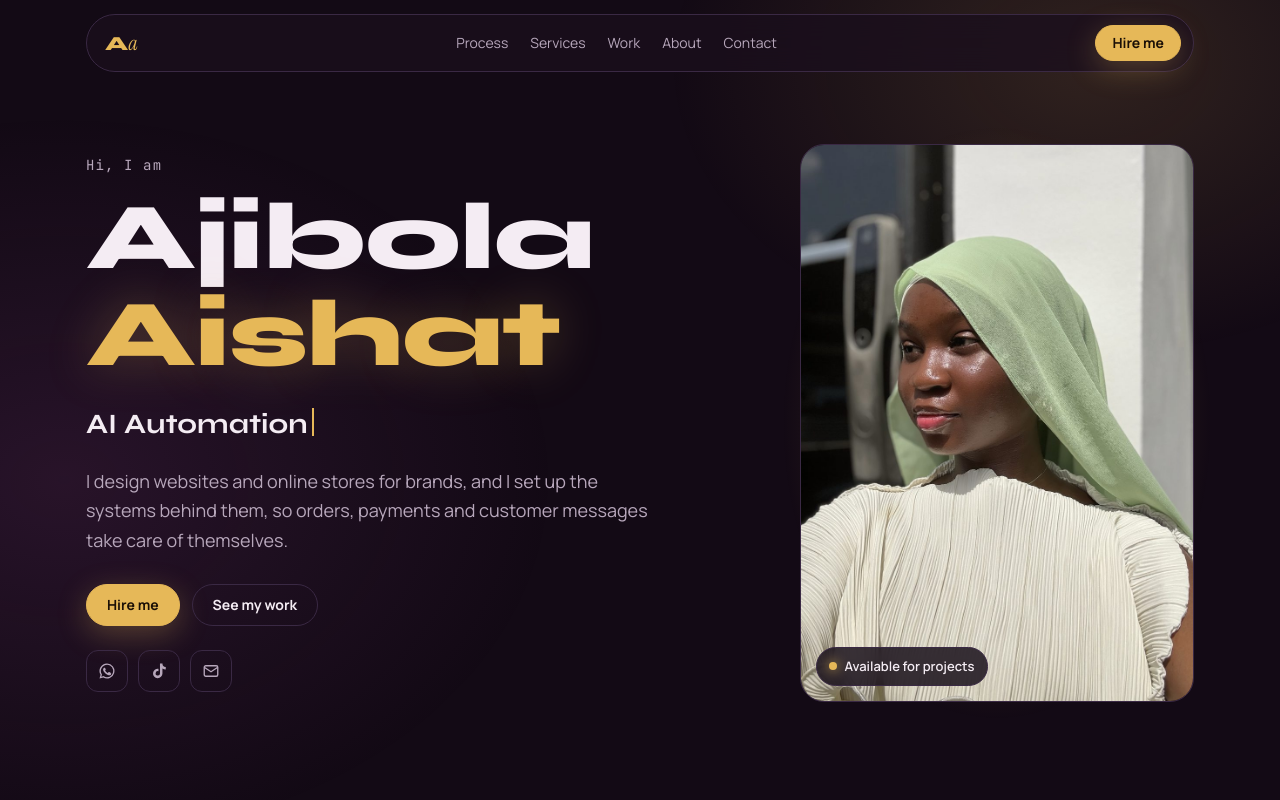
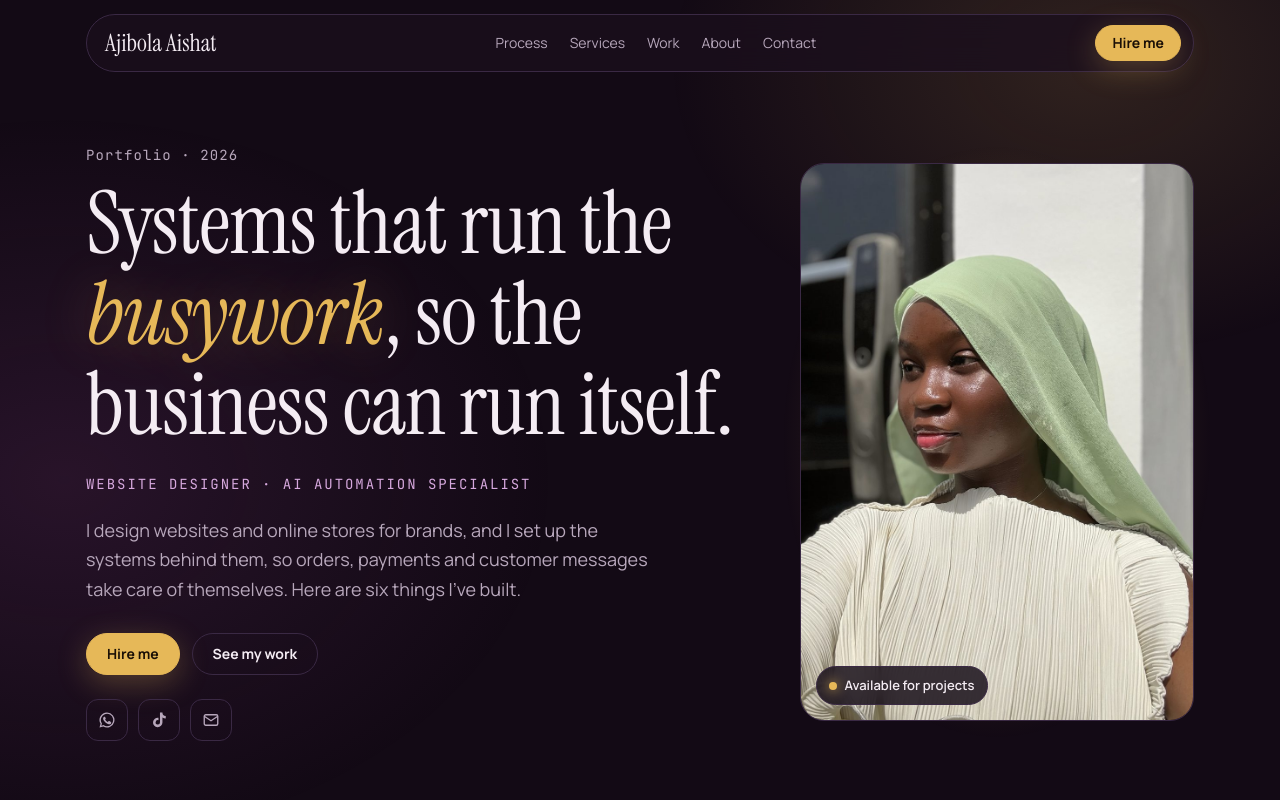
Before and after one commit to aishatabiola6-ship-it/aishatabiola6-ship-it.github.io, a plain HTML site: page index.html in a window 1280 px wide. Shown: the top 800 px of the page. Drawn offline with Linux system fonts and the light colour scheme.

Commit message:
Bring back the Systems that run the busywork heading
Co-Authored-By: Claude Opus 5.5 <noreply@anthropic.com>
Claude-Session: https://claude.ai/code/session_01TUFiDQyM6PkZUV5DooBXvV

```diff
--- a/index.html
+++ b/index.html
@@ -62,7 +62,7 @@ em.acc{font-family:var(--f-accent);font-style:italic;font-weight:400;color:var(-
 header.nav{position:sticky;top:env(safe-area-inset-top,0px);z-index:50;padding-top:14px}
 body::before{content:"";position:fixed;inset:0 0 auto;height:env(safe-area-inset-top,0px);z-index:60;background:var(--bg)}
 .nav-in{display:flex;align-items:center;justify-content:space-between;gap:16px;padding:10px 12px 10px 18px;border:1px solid var(--line);border-radius:999px;background:rgba(26,15,29,.78);backdrop-filter:blur(14px);-webkit-backdrop-filter:blur(14px)}
-.logo{font-family:var(--f-display);font-weight:800;font-size:20px;text-decoration:none;color:var(--gold)}
+.logo{font-family:var(--f-accent);font-weight:400;font-size:24px;line-height:1;text-decoration:none;color:var(--ink);white-space:nowrap}
 .logo span{font-family:var(--f-accent);font-style:italic;font-weight:400}
 .nav-links{display:flex;gap:22px}
 .nav-links a{text-decoration:none;font-size:14px;color:var(--muted)}
@@ -74,6 +74,9 @@ body::before{content:"";position:fixed;inset:0 0 auto;height:env(safe-area-inset
 .hero .hi{font-family:var(--f-mono);font-size:14px;color:var(--muted);letter-spacing:.08em}
 .hero h1{margin-top:12px;font-size:clamp(46px,7.4vw,96px);color:var(--ink)}
 .hero h1 .gold{color:var(--gold);text-shadow:0 0 50px var(--glow)}
+.hero h1.serif{font-family:var(--f-accent);font-weight:400;font-size:clamp(46px,6.8vw,92px);line-height:1.04;letter-spacing:-.01em}
+.hero h1.serif em{font-style:italic;color:var(--gold);text-shadow:0 0 50px var(--glow)}
+.hero .role{margin-top:22px;font-family:var(--f-mono);font-size:14px;letter-spacing:.14em;text-transform:uppercase;color:#D6A8DD}
 .typed{margin-top:18px;font-family:var(--f-display);font-weight:700;font-size:clamp(20px,2.6vw,28px);min-height:1.3em}
 .typed .t{color:var(--ink)}
 .typed .caret{display:inline-block;width:2px;height:1em;background:var(--gold);margin-left:4px;vertical-align:-3px;animation:blink 1s steps(1) infinite}
@@ -284,7 +287,7 @@ dialog.lb .xbtn{position:absolute;top:8px;right:8px}
 <header class="nav">
   <div class="wrap">
     <div class="nav-in">
-      <a class="logo" href="#top">A<span>a</span></a>
+      <a class="logo" href="#top">Ajibola Aishat</a>
       <nav class="nav-links" aria-label="Sections">
         <a href="#process">Process</a>
         <a href="#services">Services</a>
@@ -300,10 +303,10 @@ dialog.lb .xbtn{position:absolute;top:8px;right:8px}
 <main id="top">
   <section class="wrap hero">
     <div>
-      <p class="hi">Hi, I am</p>
-      <h1>Ajibola <span class="gold">Aishat</span></h1>
-      <p class="typed" aria-live="polite"><span class="t">Website Designer</span><span class="caret" aria-hidden="true"></span></p>
-      <p class="lede">I design websites and online stores for brands, and I set up the systems behind them, so orders, payments and customer messages take care of themselves.</p>
+      <p class="hi">Portfolio · 2026</p>
+      <h1 class="serif">Systems that run the <em>busywork</em>, so the business can run itself.</h1>
+      <p class="role">Website Designer · AI Automation Specialist</p>
+      <p class="lede">I design websites and online stores for brands, and I set up the systems behind them, so orders, payments and customer messages take care of themselves. Here are six things I've built.</p>
       <div class="ctas">
         <a class="btn gold" href="#contact">Hire me</a>
         <a class="btn" href="#work">See my work</a>
```
